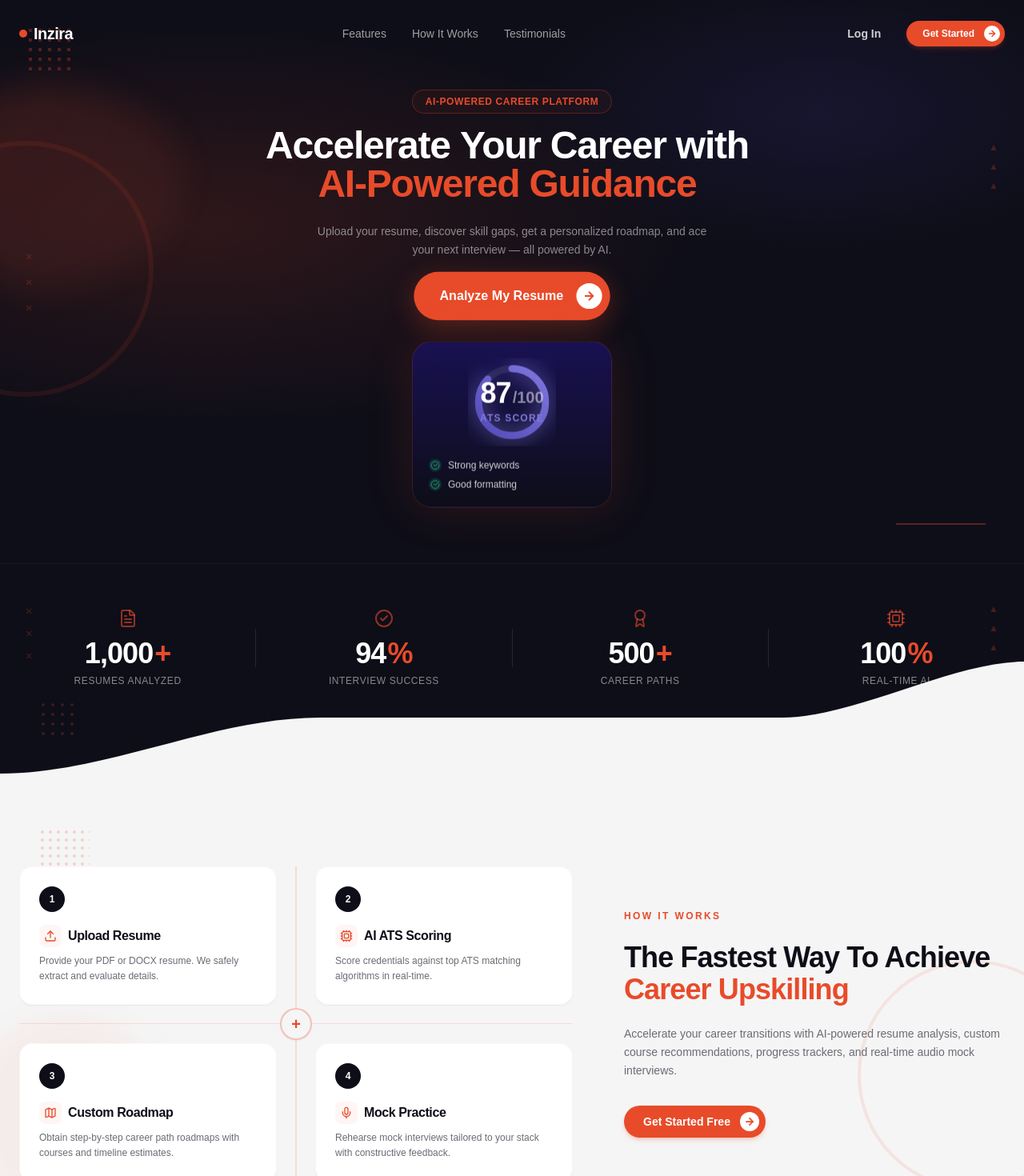
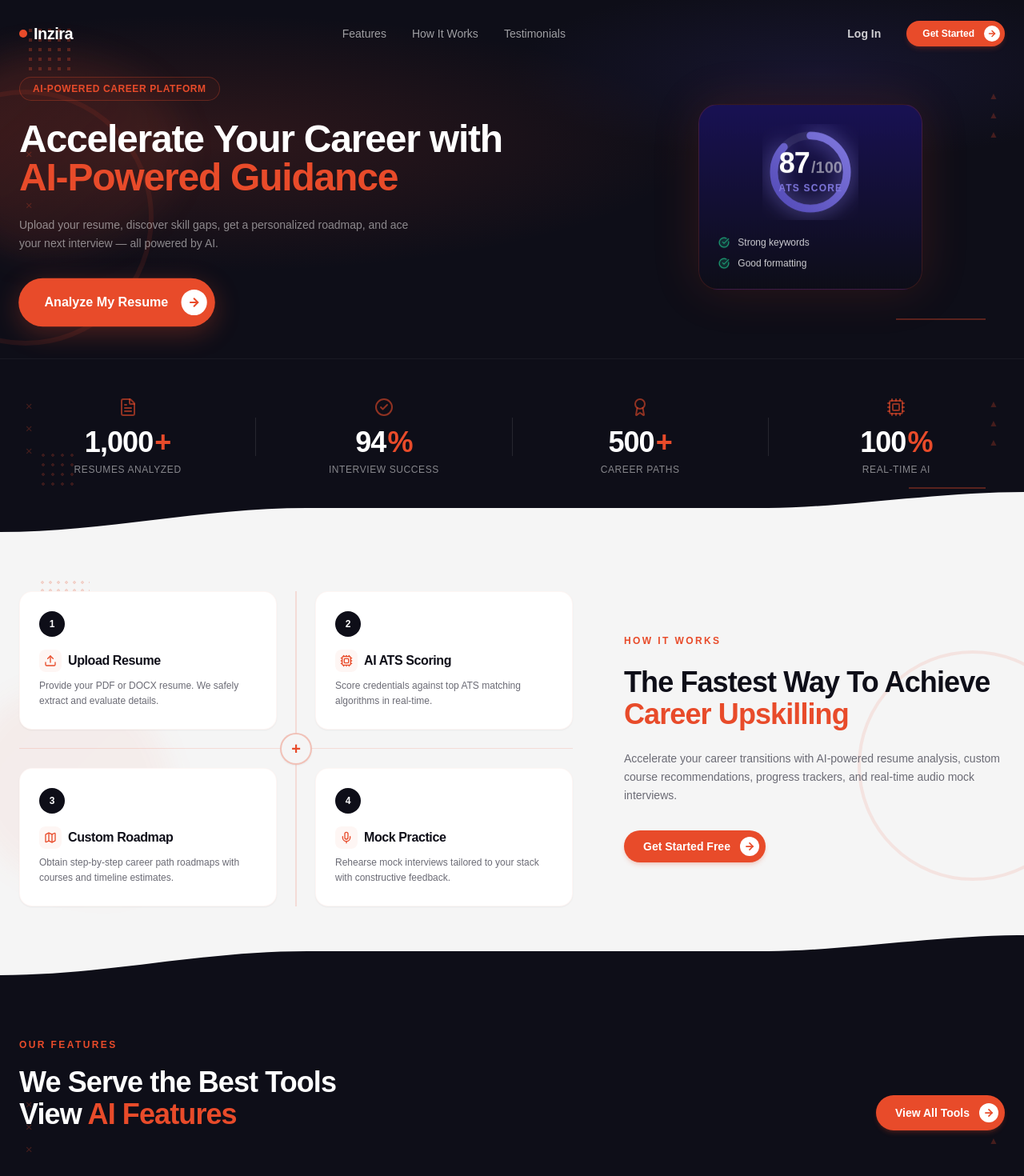
Before and after one commit to MpuhweNikita/Inzira-frontend, a Next.js app: page / in a window 1280 px wide. Shown: the top 1470 px of the page at 80% size. Built offline with nearby package versions, Linux system fonts and the light colour scheme; a web font is replaced by a local one.

Commit message:
Modified the landing page layout

```diff
--- a/src/app/page.tsx
+++ b/src/app/page.tsx
@@ -34,9 +34,8 @@ export default function Home() {
       {/* 6. Testimonials */}
       <Testimonials />
 
-      {/* 7. CTA Banner */}
       <section
-        className="text-white py-24 relative overflow-hidden bg-[#0e0e18]"
+        className="text-white py-16 relative overflow-hidden bg-[#0e0e18]"
         style={{
           background: 'radial-gradient(ellipse 70% 80% at 50% 50%, rgba(232, 75, 42, 0.1) 0%, transparent 70%), #0e0e18'
         }}
--- a/src/components/landing/features-grid.tsx
+++ b/src/components/landing/features-grid.tsx
@@ -67,7 +67,7 @@ export function FeaturesGrid() {
   };
 
   return (
-    <section id="features" className="py-24 pb-36 bg-[#0e0e18] text-white relative overflow-hidden">
+    <section id="features" className="py-16 pb-24 bg-[#0e0e18] text-white relative overflow-hidden">
       {/* Decorative Ornaments (Consistent across all sections) */}
       {/* ✕ Marks Stack */}
       <div className="absolute left-8 top-[15%] flex flex-col gap-2 opacity-25 text-[#e84b2a] text-sm font-bold font-mono select-none pointer-events-none">
@@ -169,9 +169,9 @@ export function FeaturesGrid() {
 
       {/* Bottom Wave Divider: Sweeping asymmetric S-curve curve transitioning Dark -> Light #f5f5f5 */}
       <div className="absolute left-0 right-0 bottom-0 overflow-hidden w-full leading-[0] pointer-events-none z-10">
-        <svg viewBox="0 0 1440 160" className="relative block w-full h-[80px] md:h-[120px] lg:h-[160px]" preserveAspectRatio="none">
+        <svg viewBox="0 0 1440 160" className="relative block w-full h-[40px] md:h-[60px] lg:h-[80px]" preserveAspectRatio="none">
           <path
-            d="M0,140 C150,140 300,70 450,70 L1100,70 C1200,70 1340,0 1440,0 L1440,160 L0,160 Z"
+            d="M0,140 C150,140 280,80 432,80 L1080,80 C1180,80 1320,40 1440,40 L1440,160 L0,160 Z"
             fill="#f5f5f5"
           />
         </svg>
--- a/src/components/landing/hero.tsx
+++ b/src/components/landing/hero.tsx
@@ -35,7 +35,7 @@ export function Hero() {
 
   return (
     <section
-      className="relative flex items-center justify-center pt-28 pb-16 overflow-hidden text-white w-full"
+      className="relative flex items-center justify-center pt-24 pb-10 overflow-hidden text-white w-full"
       style={{
         background: 'radial-gradient(ellipse 80% 60% at 20% 40%, rgba(232, 75, 42, 0.15) 0%, transparent 60%), radial-gradient(ellipse 60% 50% at 80% 20%, rgba(60, 52, 137, 0.2) 0%, transparent 50%), #0e0e18'
       }}
@@ -70,9 +70,11 @@ export function Hero() {
       {/* 6. Thin horizontal orange line accent near bottom-right */}
       <div className="absolute right-12 bottom-12 w-28 h-0.5 bg-[#e84b2a] opacity-35 select-none pointer-events-none" />
 
-      <div className="max-w-4xl mx-auto px-6 flex flex-col items-center text-center relative z-10 w-full">
+      <div className="max-w-7xl mx-auto px-6 grid grid-cols-1 lg:grid-cols-12 gap-12 items-center relative z-10 w-full">
+        {/* Left Column: Welcoming words and CTA */}
+        <div className="lg:col-span-7 flex flex-col items-center lg:items-start text-center lg:text-left space-y-6">
           {/* Indigo border badge */}
-        <div className="inline-flex items-center px-4 py-1.5 rounded-full border border-[#e84b2a]/30 bg-[#e84b2a]/5 text-xs font-bold tracking-wider text-[#e84b2a] uppercase mb-4">
+          <div className="inline-flex items-center px-4 py-1.5 rounded-full border border-[#e84b2a]/30 bg-[#e84b2a]/5 text-xs font-bold tracking-wider text-[#e84b2a] uppercase">
             AI-Powered Career Platform
           </div>
 
@@ -98,12 +100,12 @@ export function Hero() {
             })}
           </motion.h1>
 
-        <p className="text-sm font-light text-white/50 leading-relaxed max-w-lg mt-6">
+          <p className="text-sm font-light text-white/50 leading-relaxed max-w-lg">
             Upload your resume, discover skill gaps, get a personalized roadmap, and ace your next interview — all powered by AI.
           </p>
 
           {/* CTA Button Row using pill-shaped orange buttons */}
-        <div className="flex flex-col sm:flex-row gap-4 items-center pt-4 mb-8">
+          <div className="flex flex-col sm:flex-row gap-4 items-center pt-2">
             <Link href="/auth/register">
               <motion.span
                 animate={{ scale: [1, 1.02, 1] }}
@@ -120,13 +122,15 @@ export function Hero() {
               </motion.span>
             </Link>
           </div>
+        </div>
 
-        {/* Floating ATS Score card overlay */}
+        {/* Right Column: Floating ATS Score card overlay */}
+        <div className="lg:col-span-5 flex justify-center items-center w-full">
           <motion.div
             initial={{ y: 30, opacity: 0 }}
             animate={{ y: 0, opacity: 1 }}
             transition={{ duration: 0.6, delay: 0.4 }}
-          className="w-full max-w-[250px]"
+            className="w-full max-w-[280px]"
           >
             <motion.div
               animate={{ y: [0, -6, 0] }}
@@ -135,18 +139,18 @@ export function Hero() {
                 repeat: Infinity,
                 ease: 'easeInOut',
               }}
-            className="bg-gradient-to-b from-[#1A1259]/90 to-[#0e0e18]/90 border border-[#e84b2a]/20 backdrop-blur-[20px] rounded-[24px] p-5 shadow-[0_0_60px_rgba(232,75,42,0.15)] flex flex-col items-center justify-center"
+              className="bg-gradient-to-b from-[#1A1259]/90 to-[#0e0e18]/90 border border-[#e84b2a]/20 backdrop-blur-[20px] rounded-[24px] p-6 shadow-[0_0_60px_rgba(232,75,42,0.15)] flex flex-col items-center justify-center"
             >
-            <ScoreRing score={87} size={110} dark={true} />
+              <ScoreRing score={87} size={120} dark={true} />
 
-            <div className="mt-4 space-y-2 w-full text-left">
+              <div className="mt-5 space-y-2.5 w-full text-left">
                 {[
                   "Strong keywords",
                   "Good formatting"
                 ].map((item, idx) => (
-                <div key={idx} className="flex items-center gap-2 text-xs text-white/80">
-                  <div className="w-4 h-4 rounded-full bg-[#1D9E75]/20 flex items-center justify-center text-[#1D9E75]">
-                    <CheckCircle className="w-3 h-3" />
+                  <div key={idx} className="flex items-center gap-2.5 text-xs text-white/80">
+                    <div className="w-4.5 h-4.5 rounded-full bg-[#1D9E75]/20 flex items-center justify-center text-[#1D9E75]">
+                      <CheckCircle className="w-3.5 h-3.5 text-[#1D9E75]" />
                     </div>
                     <span>{item}</span>
                   </div>
@@ -155,6 +159,7 @@ export function Hero() {
             </motion.div>
           </motion.div>
         </div>
+      </div>
     </section>
   );
 }
--- a/src/components/landing/how-it-works.tsx
+++ b/src/components/landing/how-it-works.tsx
@@ -55,7 +55,7 @@ export function HowItWorks() {
   };
 
   return (
-    <section id="how-it-works" className="py-24 pb-36 bg-[#f5f5f5] text-[#0e0e18] relative overflow-hidden">
+    <section id="how-it-works" className="py-16 pb-24 bg-[#f5f5f5] text-[#0e0e18] relative overflow-hidden">
       {/* Decorative Ornaments (Consistent across all sections) */}
       {/* 1. Dot Grid Pattern in corner */}
       <div className="absolute top-12 left-12 w-16 h-16 bg-[radial-gradient(#e84b2a_2px,transparent_2px)] [background-size:10px_10px] opacity-20 select-none pointer-events-none" />
@@ -144,7 +144,7 @@ export function HowItWorks() {
         </div>
       </div>
 
-      {/* Partner Logos Bar */}
+      {/* Partner Logos Bar
       <div className="max-w-7xl mx-auto px-6 mt-24 border-t border-[#0e0e18]/5 pt-12 text-center relative z-20">
         <p className="text-xs uppercase tracking-widest text-[#6b6b75] mb-8 font-semibold">
           Empowering developers at top global engineering teams
@@ -156,13 +156,13 @@ export function HowItWorks() {
           <span className="font-extrabold text-xl tracking-tight text-[#0e0e18]">NETFLIX</span>
           <span className="font-extrabold text-xl tracking-tight text-[#0e0e18]">STRIPE</span>
         </div>
-      </div>
+      </div> */}
 
       {/* Bottom Wave Divider: Sweeping asymmetric S-curve curve transitioning Light -> Dark #0e0e18 */}
       <div className="absolute left-0 right-0 bottom-0 overflow-hidden w-full leading-[0] pointer-events-none z-10">
-        <svg viewBox="0 0 1440 160" className="relative block w-full h-[80px] md:h-[120px] lg:h-[160px]" preserveAspectRatio="none">
+        <svg viewBox="0 0 1440 160" className="relative block w-full h-[40px] md:h-[60px] lg:h-[80px]" preserveAspectRatio="none">
           <path
-            d="M0,140 C150,140 300,70 450,70 L1100,70 C1200,70 1340,0 1440,0 L1440,160 L0,160 Z"
+            d="M0,140 C150,140 280,80 432,80 L1080,80 C1180,80 1320,40 1440,40 L1440,160 L0,160 Z"
             fill="#0e0e18"
           />
         </svg>
--- a/src/components/landing/stats.tsx
+++ b/src/components/landing/stats.tsx
@@ -63,7 +63,7 @@ export function Stats() {
   ];
 
   return (
-    <section className="bg-[#0e0e18] pt-10 pb-28 relative z-10 border-t border-white/5">
+    <section className="bg-[#0e0e18] pt-8 pb-16 relative z-10 border-t border-white/5">
       {/* Decorative Ornaments (Consistent across dark sections) */}
       {/* ✕ Marks Stack */}
       <div className="absolute left-8 top-12 flex flex-col gap-2 opacity-25 text-[#e84b2a] text-sm font-bold font-mono select-none pointer-events-none">
@@ -105,9 +105,9 @@ export function Stats() {
 
       {/* Bottom Wave Divider: Sweeping asymmetric S-curve curve transitioning Dark -> Light #f5f5f5 */}
       <div className="absolute left-0 right-0 bottom-0 overflow-hidden w-full leading-[0] pointer-events-none z-10">
-        <svg viewBox="0 0 1440 160" className="relative block w-full h-[80px] md:h-[120px] lg:h-[160px]" preserveAspectRatio="none">
+        <svg viewBox="0 0 1440 160" className="relative block w-full h-[40px] md:h-[60px] lg:h-[80px]" preserveAspectRatio="none">
           <path
-            d="M0,140 C150,140 300,70 450,70 L1100,70 C1200,70 1340,0 1440,0 L1440,160 L0,160 Z"
+            d="M0,140 C150,140 280,80 432,80 L1080,80 C1180,80 1320,40 1440,40 L1440,160 L0,160 Z"
             fill="#f5f5f5"
           />
         </svg>
--- a/src/components/landing/testimonials.tsx
+++ b/src/components/landing/testimonials.tsx
@@ -116,7 +116,7 @@ export function Testimonials() {
       <div className="absolute left-0 right-0 bottom-0 overflow-hidden w-full leading-[0] pointer-events-none z-10">
         <svg viewBox="0 0 1440 160" className="relative block w-full h-[80px] md:h-[120px] lg:h-[160px]" preserveAspectRatio="none">
           <path
-            d="M0,140 C150,140 300,70 450,70 L1100,70 C1200,70 1340,0 1440,0 L1440,160 L0,160 Z"
+            d="M0,140 C250,140 400,70 650,70 L850,70 C1050,70 1200,0 1440,0 L1440,160 L0,160 Z"
             fill="#0e0e18"
           />
         </svg>
```
Lines whose indentation alone changed are shown as unchanged.
